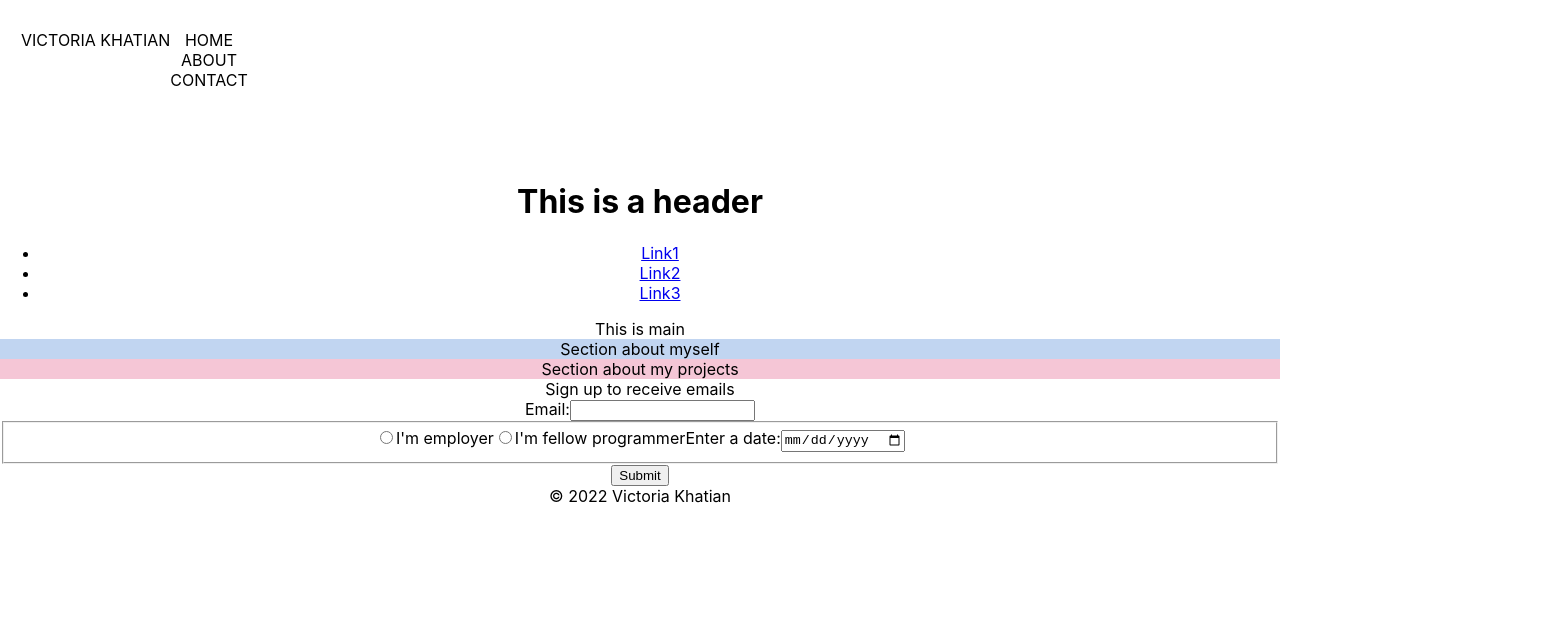
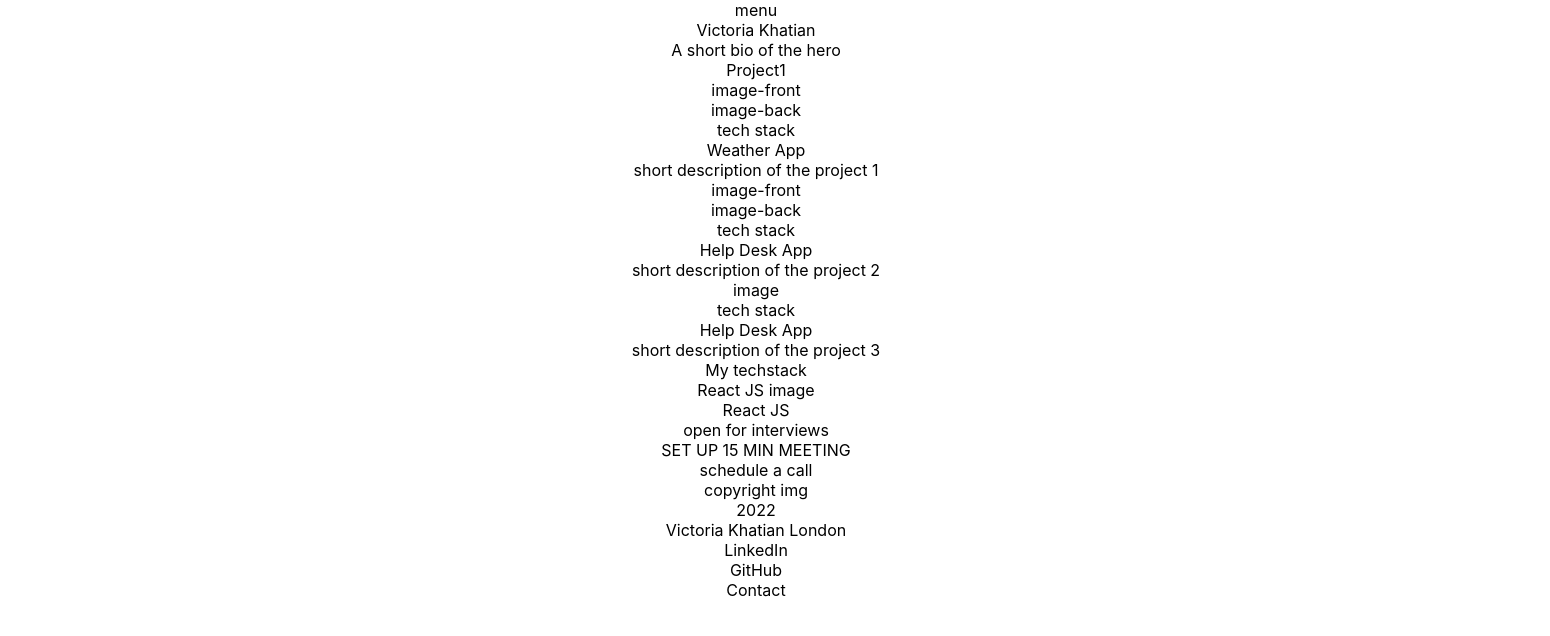
Before and after one commit to VicKhatian/portfolio, a React (Create React App) app: page / in a window 1280 px wide. Shown: the top 636 px of the page, 1550 px wide, since content can reach past the window. Built offline with nearby package versions, Linux system fonts and the light colour scheme.

Commit message:
added main sections and started css

```diff
--- a/src/App.css
+++ b/src/App.css
@@ -1,10 +1,4 @@
-@import url("https://fonts.googleapis.com/css?family=Roboto+Flex:400,700,300,100,950|Noto+Sans:400|Roboto:400,300");
-
-.App {
-  text-align: center;
-}
-
-.App-header {
+/* .App-header {
   background-color: #282c34;
   min-height: 100vh;
   display: flex;
@@ -13,52 +7,14 @@
   justify-content: center;
   font-size: calc(10px + 2vmin);
   color: white;
-}
+} */
+@import url("https://fonts.googleapis.com/css?family=Roboto+Flex:400,700,300,100,950|Noto+Sans:400|Roboto:400,300");
 
-#myself {
-  background-color: rgb(193, 213, 241);
-  width: 100%;
-  height: 50%;
-}
-
-#myprojects {
-  background-color: rgb(245, 198, 214);
-  width: 100%;
-  height: 50%;
-}
-
-.valign-text-middle {
+.app {
   display: flex;
   flex-direction: column;
-  justify-content: center;
+  text-align: center;
+  position: relative;
+  width: 1512px;
+  height: 4568px;
 }
-
-.navbar {
-  align-items: flex-start;
-  display: flex;
-  height: 101px;
-  padding: 30px 21px;
-  width: 1508px;
-}
-
-.name {
-  height: 36px;
-  letter-spacing: 2.4px;
-  text-align: center;
-  width: 291px;
-}
-
-.group-1 {
-  align-items: flex-start;
-  align-self: center;
-  display: flex;
-  margin-left: 785px;
-  min-width: 357px;
-}
-
-.group-1-item {
-  height: 19px;
-  letter-spacing: 1.6px;
-  text-align: center;
-  width: 117px;
-}
--- a/src/App.js
+++ b/src/App.js
@@ -1,62 +1,78 @@
 import "./App.css";
-import Navbar from "./components/Navbar";
 
 function App() {
   return (
-    <div className="App">
-      <body>
-        <Navbar />
-        <header>
-          <h1>This is a header</h1>
-          <nav>
-            <ul>
-              <li>
-                <a href="#stealth">Link1</a>
-              </li>
-
-              <li>
-                <a href="#combat">Link2</a>
-              </li>
-
-              <li>
-                <a href="#weapons">Link3</a>
-              </li>
-            </ul>
-          </nav>
-        </header>
-        <main>
-          This is main
-          <section id="myself">Section about myself</section>
-          <section id="myprojects" tabindex="1">
-            Section about my projects
-          </section>
-          <section>
-            <legend>Sign up to receive emails</legend>
-            <label for="email">Email:</label>
-            <input type="text" id="email" name="email"></input>
-            <fieldset>
-              <input
-                id="employer"
-                type="radio"
-                name="levels"
-                value="employer"
-              ></input>
-              <label for="employer">I'm employer</label>
-              <input
-                id="fellow"
-                type="radio"
-                name="levels"
-                value="fellow"
-              ></input>
-              <label for="fellow">I'm fellow programmer</label>
-              <label for="input1">Enter a date:</label>
-              <input type="date" id="input1" name="input1"></input>
-            </fieldset>
-            <input type="submit" name="submit" value="Submit"></input>
-          </section>
-        </main>
-        <footer>&copy; 2022 Victoria Khatian</footer>
-      </body>
+    <div className="app">
+      <div className="menu">menu</div>
+      <div className="hero">
+        <div className="hero-info">
+          <div className="hero-name">Victoria Khatian</div>
+          <div className="hero-bio">A short bio of the hero</div>
+          <div className="button"></div>
+        </div>
+      </div>
+      <div className="project1">
+        Project1
+        <div className="project1-images">
+          <div className="image-front">image-front</div>
+          <div className="image-back">image-back</div>
+        </div>
+        <div className="project1-info">
+          <div className="project1-notes">tech stack</div>
+          <div className="project1-title">Weather App</div>
+          <div className="project1-paragraph">
+            short description of the project 1
+          </div>
+        </div>
+      </div>
+      <div className="project2">
+        <div className="project2-images">
+          <div className="image-front">image-front</div>
+          <div className="image-back">image-back</div>
+        </div>
+        <div className="project2-info">
+          <div className="project2-notes">tech stack</div>
+          <div className="project2-title">Help Desk App</div>
+          <div className="project2-paragraph">
+            short description of the project 2
+          </div>
+        </div>
+      </div>
+      <div className="project3">
+        <div className="project3-images">
+          <div className="image">image</div>
+        </div>
+        <div className="project3-info">
+          <div className="project3-notes">tech stack</div>
+          <div className="project3-title">Help Desk App</div>
+          <div className="project3-paragraph">
+            short description of the project 3
+          </div>
+        </div>
+      </div>
+      <div className="techstack">
+        <div className="techstack-title">My techstack</div>
+        <div className="techstack-icon">React JS image</div>
+        <div className="techstack-name">React JS</div>
+      </div>
+      <div className="contact">
+        <div className="contact-notes">open for interviews</div>
+        <div className="contact-title">SET UP 15 MIN MEETING</div>
+        <div className="contact-info"></div>
+        <div className="button">schedule a call</div>
+      </div>
+      <div className="footer">
+        <div className="footer-left">
+          <div className="copyright-image">copyright img</div>
+          <div className="year-curr">2022</div>
+          <div className="copyright-info">Victoria Khatian London</div>
+        </div>
+        <div className="footer-right">
+          <div>LinkedIn</div>
+          <div>GitHub</div>
+          <div className="footer-contact">Contact</div>
+        </div>
+      </div>
     </div>
   );
 }
--- a/src/components/Navbar.js
+++ /dev/null
@@ -1,18 +0,0 @@
-import React from "react";
-
-function Navbar() {
-  return (
-    <div className="navbar">
-      <div className="namevalign-text-middlerobotoflex-black-black-16px">
-        VICTORIA KHATIAN
-      </div>
-      <div className="group-1robotoflex-light-black-16px">
-        <div className="group-1-itemvalign-text-middle">HOME</div>
-        <div className="group-1-itemvalign-text-middle">ABOUT</div>
-        <div className="group-1-itemvalign-text-middle">CONTACT</div>
-      </div>
-    </div>
-  );
-}
-
-export default Navbar;
```
Also changed, not shown: src/components/customBtn.js (deleted, +0 -12 lines).
